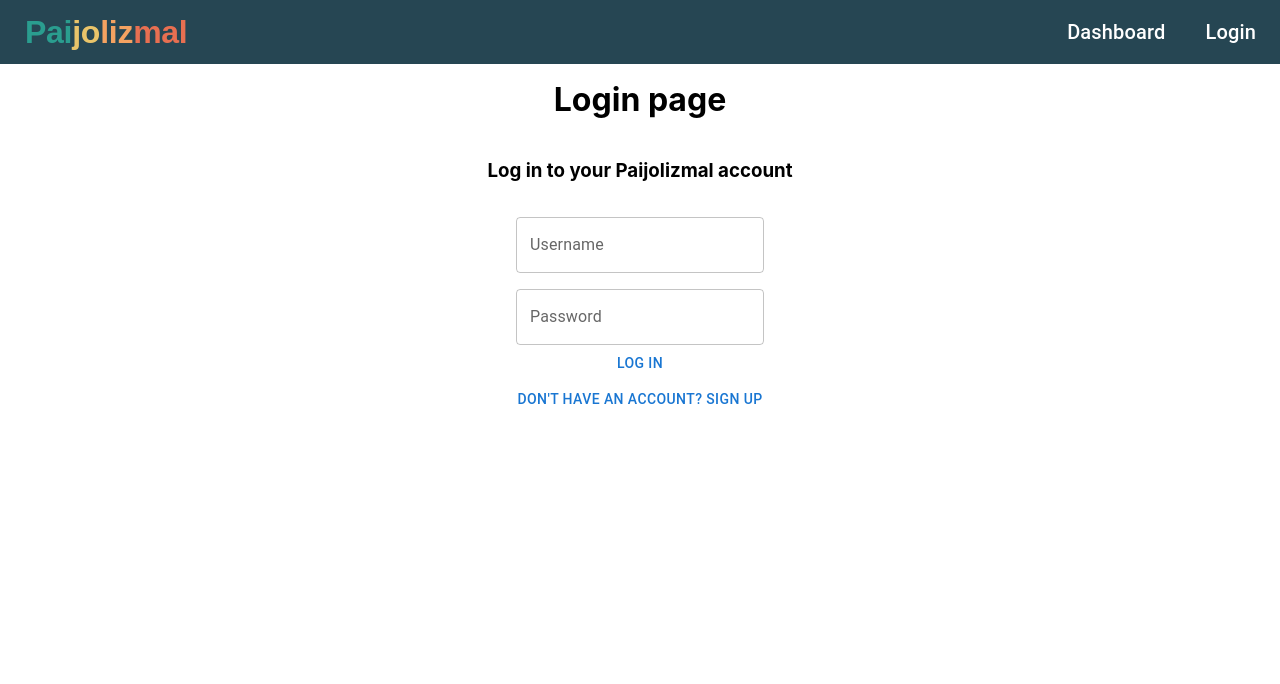
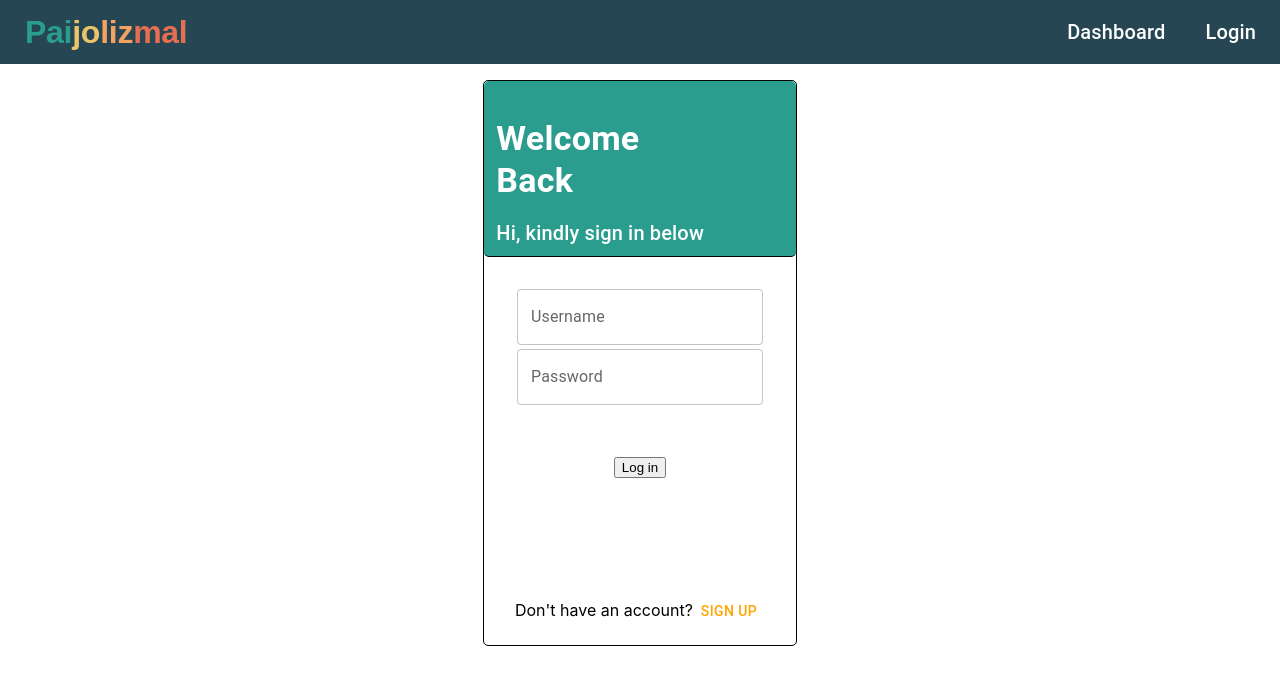
Before and after one commit to J5kinner/PaiJoLizMal, a React (Create React App) app: page /login in a window 1280 px wide. Shown: the top 684 px of the page. Built offline with nearby package versions, Linux system fonts and the light colour scheme.

Commit message:
added styling on log in form

```diff
--- a/src/views/LoginPage.js
+++ b/src/views/LoginPage.js
@@ -15,9 +15,10 @@ import FormControl from '@mui/material/FormControl'
 import FormHelperText from '@mui/material/FormHelperText'
 import Alert from '@mui/material/Alert'
 import CircularProgress from '@mui/material/CircularProgress'
-
+import Btn from '../components/Btn'
 import { Redirect } from "react-router-dom"
 import { login, authenticate, isAuthenticated, register } from '../services/Authentication'
+import  Typography from "@mui/material/Typography"
 
 const LoginPage = () => {
   const [user, setUser] = useState(null)
@@ -94,32 +95,21 @@ const LoginPage = () => {
   const handleLogin = () => {
       login(username, password)
       .then((user) => {
-      //setUser(user)
-      console.log(user)
       if (!user.error) {
-        console.log(1)
         setUsername('')
-        console.log(2)
         setPassword('')
-        console.log(3)
         setLoading(false)
-        console.log(4)
         setLoginError(false)
-        console.log(5)
         setSuccessLogin(true)
-        console.log(6)
         authenticate(user, () => {
           setUser(user)
         })
-        console.log('MADE IT')
 
       } else {
         setLoading(false)
         setLoginError(true)
-
       }
     })
-
   }
 
   const displaySuccessSignUp = (
@@ -154,15 +144,15 @@ const LoginPage = () => {
   }
 
   const renderLoginForm = (
-    <Box>
+    <Box sx={{maxWidth: '250px', minHeight:'320px'}}>
       <FormControl>
-        <Box sx={{padding:2}}>
+        <Box sx={{padding:'2px', marginTop:'30px'}}>
           <TextField id="userName" label="Username"
               value={username}
               onChange={handleUsernameChange}
               sx={{backgroundColor: 'white'}}/>
         </Box>
-        <Box>
+        <Box sx={{padding:'2px'}}>
           <TextField label="Password"
               type="password"
               value={password}
@@ -176,13 +166,15 @@ const LoginPage = () => {
         <FormHelperText error={loginError} sx={{display: `${loginError ? 'block' : 'none'}`}}>
             Failed login. Please check your credentials are correct.
         </FormHelperText>
-          <Button onClick={validateLogInForm}>Log In
-          </Button>
-          {loading && (
-          <CircularProgress
-            size={16}
-          />
+          <Box sx={{display: 'flex', flexDirection:'column', justifyContent:'center', alignItems: 'center', marginTop:'50px'}}>
+            <Btn text="Log in" class="logInButton" handler={validateLogInForm}/>
+            {loading && (
+            <CircularProgress
+              size={20}
+              sx={{padding: '2px', marginTop: '10px'}}
+            />
         )}
+          </Box>
         </Box>
       </FormControl>
 
@@ -229,15 +221,27 @@ const LoginPage = () => {
 
 
   return (
-    <div>
-      <h1>Login page</h1>
+    <Box sx={{display: 'flex',
+    justifyContent: 'center', flexDirection:'column',
+     alignItems: 'center'}}>
       {/* Log in form */}
-      <Box>
+      <Box sx={{maxWidth: '340px'}}>
         <Collapse in={loginMode}>
-          <Box>
-          <h3>Log in to your Paijolizmal account</h3>
+          <Box sx={{borderStyle: 'solid', borderWidth:'0.01px', borderRadius:'5px'}}>
+            <Box sx={{ backgroundColor: '#2A9D8F', padding: '2px', borderBottom: 'solid', borderRadius:'5px', borderWidth: '0.01px'}}>
+              <Box sx={{padding: '10px', marginTop:'25px'}}>
+                <Typography align='left' variant='h4'sx={{color: 'white'}} ><b> Welcome <br /> Back</b></Typography>
+              </Box>
+              <Box sx={{padding: '5px', paddingLeft: '10px'}}>
+                  <Typography align='left' variant='h6'sx={{color: 'white'}}>Hi, kindly sign in below</Typography>
+              </Box>
+            </Box>
+            <Box sx={{display: 'flex', justifyContent: 'center', flexDirection:'column',
+                      alignItems: 'center'}}>
             {renderLoginForm}
-            <Button onClick={toggleForm}>Don't have an account? Sign up</Button>
+            <p>Don't have an account?
+            <Button onClick={toggleForm} sx={{color: 'orange'}}>Sign up</Button></p>
+            </Box>
           </Box>
         </Collapse>
 
@@ -250,7 +254,7 @@ const LoginPage = () => {
 
       </Box>
       {redirectUser()}
-    </div>
+    </Box>
   )
 }
 
```
